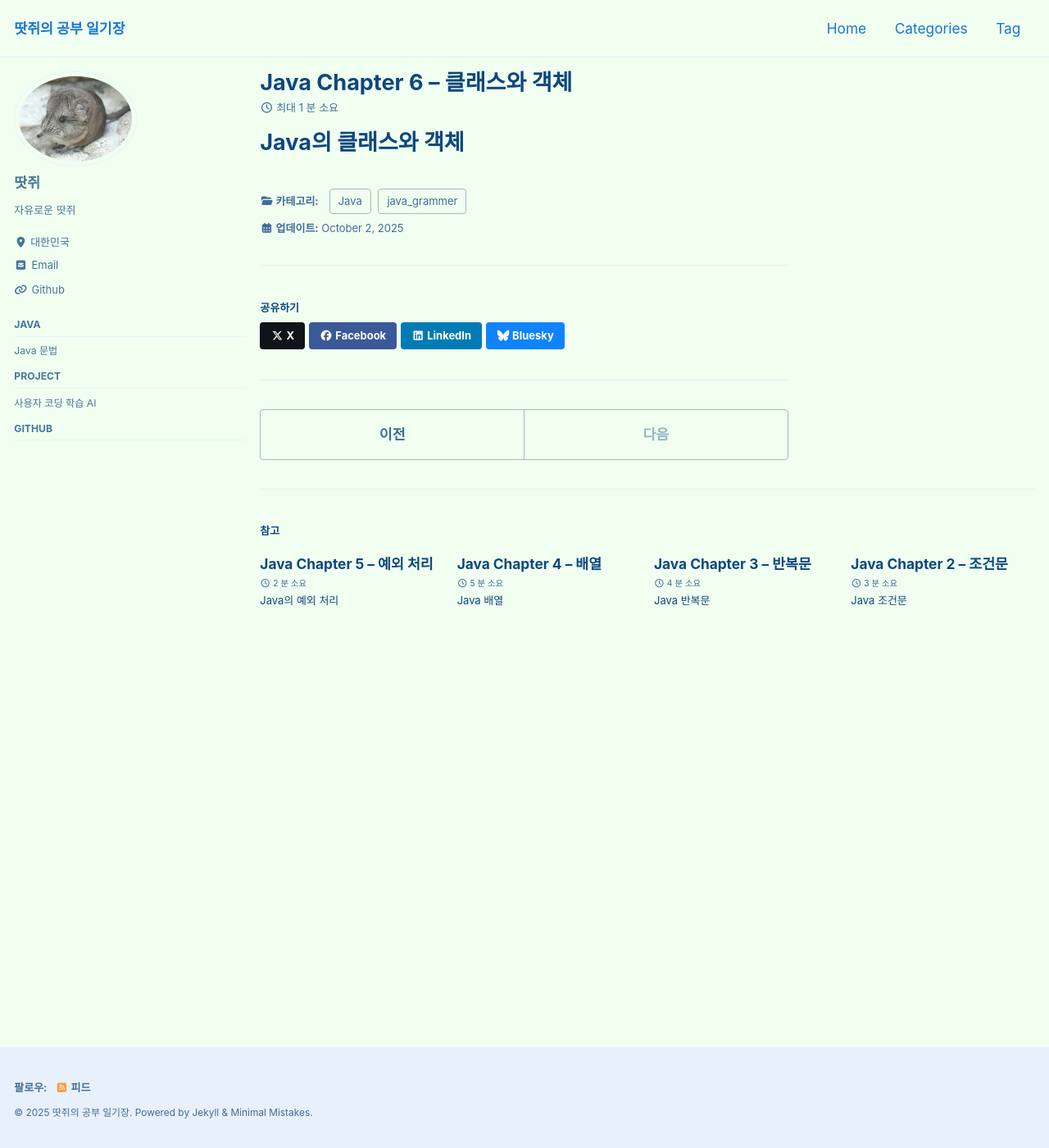
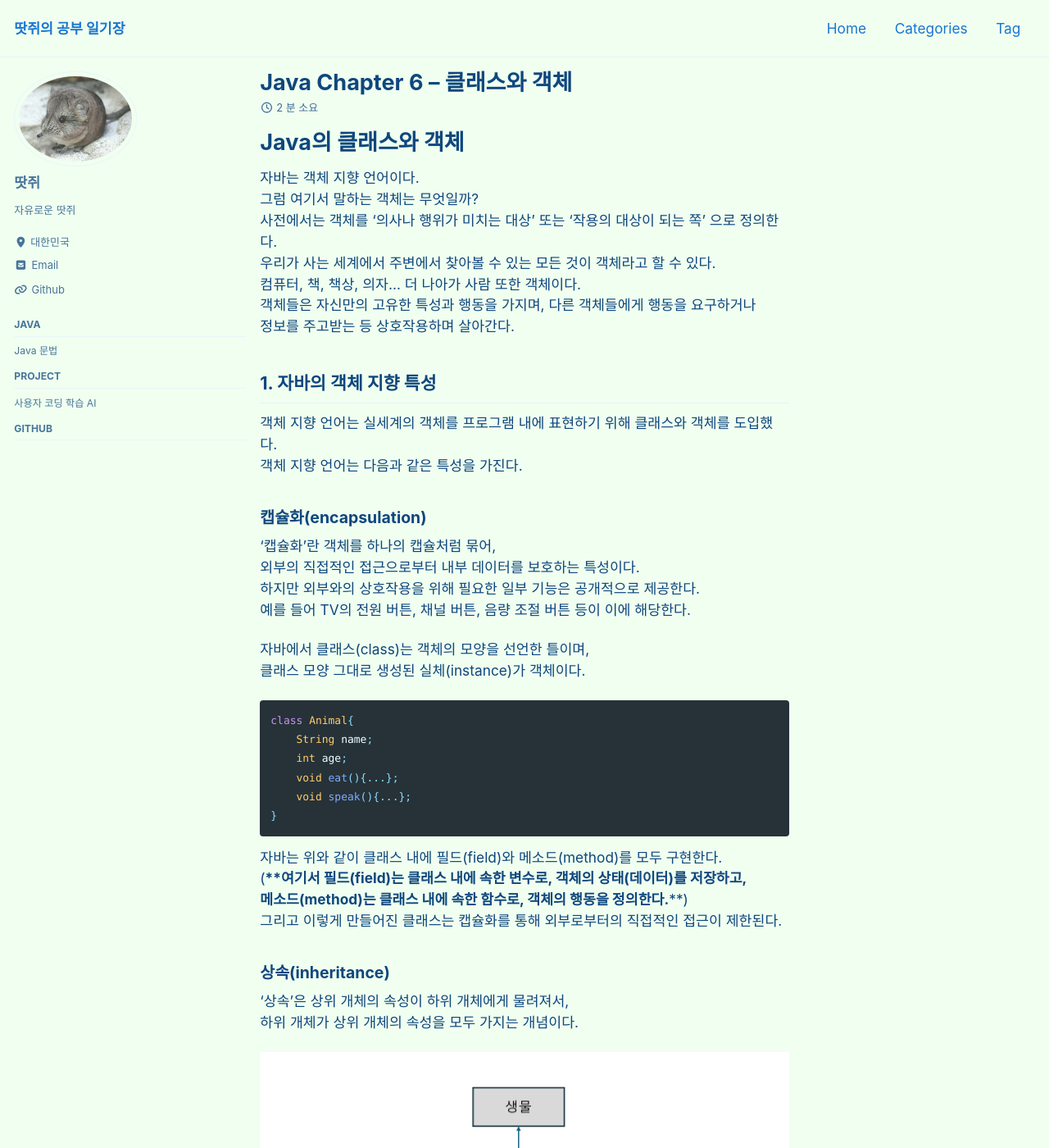
Before and after one commit to jaeseo0214/jaeseo0214.github.io, a Jekyll site: the page built from _posts/2025-11-06-Java_Ch6.md, in a window 1280 px wide and 1400 px high. Shown: the whole window at 82% size. Built offline with Jekyll 4.4.1, drawn with Linux system fonts in a browser that asks for light colours; cached includes are drawn as plain includes; some of the changed text lies outside the part shown.

Commit message:
Ch6 Update1
Ch6 Update1

````diff
--- a/_posts/2025-11-06-Java_Ch6.md
+++ b/_posts/2025-11-06-Java_Ch6.md
@@ -16,3 +16,183 @@ sidebar:
 
 
 # Java의 클래스와 객체
+
+
+자바는 객체 지향 언어이다.<br>
+그럼 여기서 말하는 객체는 무엇일까?<br>
+사전에서는 객체를 '의사나 행위가 미치는 대상' 또는 '작용의 대상이 되는 쪽' 으로 정의한다.<br>
+우리가 사는 세계에서 주변에서 찾아볼 수 있는 모든 것이 객체라고 할 수 있다.<br>
+컴퓨터, 책, 책상, 의자... 더 나아가 사람 또한 객체이다.<br>
+객체들은 자신만의 고유한 특성과 행동을 가지며, 다른 객체들에게 행동을 요구하거나<br>
+정보를 주고받는 등 상호작용하며 살아간다.<br>
+
+
+## 1. 자바의 객체 지향 특성
+
+
+객체 지향 언어는 실세계의 객체를 프로그램 내에 표현하기 위해 클래스와 객체를 도입했다.<br>
+객체 지향 언어는 다음과 같은 특성을 가진다.<br>
+
+
+### 캡슐화(encapsulation)
+
+
+'캡슐화'란 객체를 하나의 캡슐처럼 묶어,<br>
+외부의 직접적인 접근으로부터 내부 데이터를 보호하는 특성이다.<br>
+하지만 외부와의 상호작용을 위해 필요한 일부 기능은 공개적으로 제공한다.<br>
+예를 들어 TV의 전원 버튼, 채널 버튼, 음량 조절 버튼 등이 이에 해당한다.<br>
+
+
+자바에서 클래스(class)는 객체의 모양을 선언한 틀이며,<br>
+클래스 모양 그대로 생성된 실체(instance)가 객체이다.<br>
+
+
+```java
+class Animal{
+    String name;
+    int age;
+    void eat(){...};
+    void speak(){...};
+}
+```
+
+
+자바는 위와 같이 클래스 내에 필드(field)와 메소드(method)를 모두 구현한다.<br>
+(****여기서 필드(field)는 클래스 내에 속한 변수로, 객체의 상태(데이터)를 저장하고,<br>
+메소드(method)는 클래스 내에 속한 함수로, 객체의 행동을 정의한다.****)<br>
+그리고 이렇게 만들어진 클래스는 캡슐화를 통해 외부로부터의 직접적인 접근이 제한된다.<br>
+
+
+
+
+
+
+### 상속(inheritance)
+
+
+'상속'은 상위 개체의 속성이 하위 개체에게 물려져서,<br>
+하위 개체가 상위 개체의 속성을 모두 가지는 개념이다.<br>
+
+
+![상속 예시](/assets/images/상속%20예시.png)<br>
+
+
+위 사진은 생물 분류에서 상속 예시를 도식화 한 사진이다.<br>
+각 하위 개체들은 상위 개체들의 속성을 모두 포함한다.<br>
+
+
+이처럼 자바의 상속 또한 자식 클래스가 부모 클래스의 속성을 물려받아,<br>
+부모 클래스의 기능을 확장하는 개념이다.<br>
+또 부모 클래스는 슈퍼 클래스, 자식 클래스는 서브 클래스라고 부른다.<br>
+
+
+상속은 슈퍼 클래스의 필드와 메소드를 재사용함으로써 코드의 중복 작성을 방지한다.<br>
+코드의 재사용으로 인해 시간과 비용을 줄일 수 있는 것이다.<br>
+
+
+```java
+class Animal{
+    String name;
+    int age;
+    void eat(){...};
+    void speak(){...};
+}
+
+class Human extends Animal{
+    String hobby;
+    String job;
+    void work(){...};
+    void laugh(){...};
+}
+```
+
+
+Human 클래스는 Animal 클래스를 상속받았기 때문에<br>
+Animal 클래스의 필드와 메서드를 다시 선언할 필요가 없다.<br>
+
+
+```java
+//Animal의 객체
+String name;
+int age;
+------------
+void eat();
+void speak();
+
+
+//Human의 객체
+String name;
+int age;
+------------
+void eat();
+void speak();
+------------
+String hobby;
+String job;
+------------
+void work();
+void laugh();
+```
+
+
+위와 같이 객체가 형성되는 것이다.<br>
+
+
+
+
+
+
+### 다형성(polymorphism)
+
+
+'다형성'은 같은 이름의 메소드가 클래스 또는 객체에 따라 다르게 구성되는 것이다.<br>
+예를 들어 동물의 울음소리(speak())가 고양이, 강아지, 새 등 객체마다 다르기 때문에,<br>
+각 동물들의 클래스는 Animal 클래스를 상속받고, speak() 메소드는 각 동물의 특징에 맞게 다르게 구현되어야 한다.<br>
+
+
+다형성은 '메소드 오버라이딩'과 '메소드 오버로딩'의 두 가지 형태로 나뉜다.<br>
+
+**메소드 오버라이딩(Method Overriding)**<br>
+●슈퍼클래스(부모 클래스) 에 이미 정의된 메서드를<br>
+서브클래스(자식 클래스) 가 같은 이름, 같은 매개변수, 같은 반환 타입 으로 다시 정의한다.<br>
+●부모의 기능을 자식 클래스의 특성에 맞게 재정의할 때 사용된다.<br>
+
+
+```java
+class Animal{
+    void speak(){
+        System.out.println("동물이 소리를 냅니다.");
+    }
+}
+
+class Dog extends Animal{
+    @Override
+    void speak(){
+        System.out.println("멍멍!");
+    }
+}
+```
+
+
+**메소드 오버로딩(Method Overloading)**<br>
+●같은 클래스 내에서 메서드 이름은 같지만,<br>
+매개변수의 개수나 타입 을 다르게 하여 여러 메서드를 정의한다.<br>
+●같은 기능을 다양한 입력 형태로 처리할 수 있게 해준다.<br>
+
+
+```java
+class Calculator{
+    int add(int a, int b){
+        return a+b;
+    }
+    double add(double a, double b){
+        return a+b;
+    }
+}
+```
+
+
+---------------------------------------------------------------------------------
+
+
+객체 지향 언어(Object-Oriented Language) 는 앞서 살펴본 캡슐화, 상속, 다형성 등의 기법을 통해 유지보수성과 재사용성이 높은 소프트웨어를 제작할 수 있는 장점을 가진다.<br>
````
Also changed, not shown: assets/images/상속 예시.png (added).
